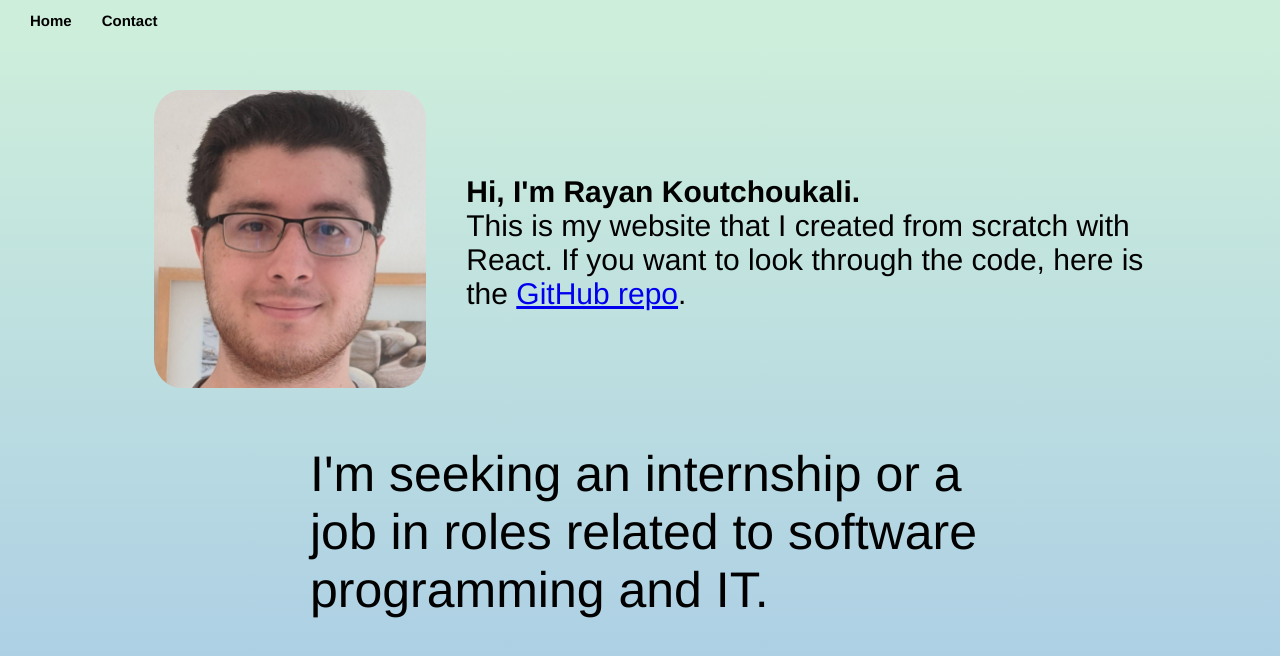
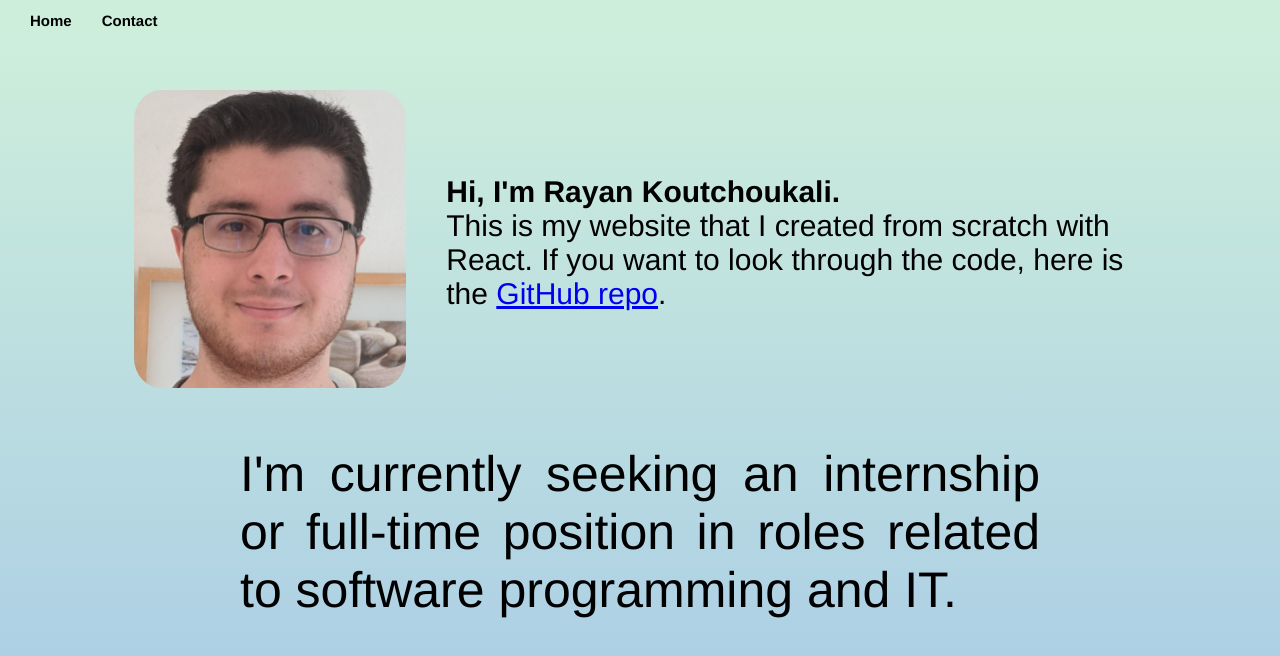
Before and after one commit to Rayan-Kou/My-Website, a React (Create React App) app: page / in a window 1280 px wide. Shown: the top 656 px of the page. Built offline with nearby package versions, Linux system fonts and the light colour scheme.

Commit message:
Aesthetic tweaks

```diff
--- a/src/App.css
+++ b/src/App.css
@@ -37,7 +37,10 @@
 }
 
 .content-item {
-  margin-left: 40px;
+  justify-content: left;
+  align-items: center;
+  margin-left: 20px;
+  margin-right: 20px;
   max-width: 700px;
 }
 
--- a/src/App.js
+++ b/src/App.js
@@ -33,8 +33,8 @@ function App() {
           </div>
         </div>
         <div className={`content-section ${animateContent ? 'animate-content' : ''}`}>
-          <div className="content-item" style={{ fontSize: '50px' }}>
-            I'm seeking an internship or a job in roles related to software programming and IT.
+          <div className="content-item" style={{ fontSize: '50px', maxWidth: '800px', textAlign: 'justify' }}>
+            I'm currently seeking an internship or full-time position in roles related to software programming and IT.
           </div>
         </div>
       </div>
```
